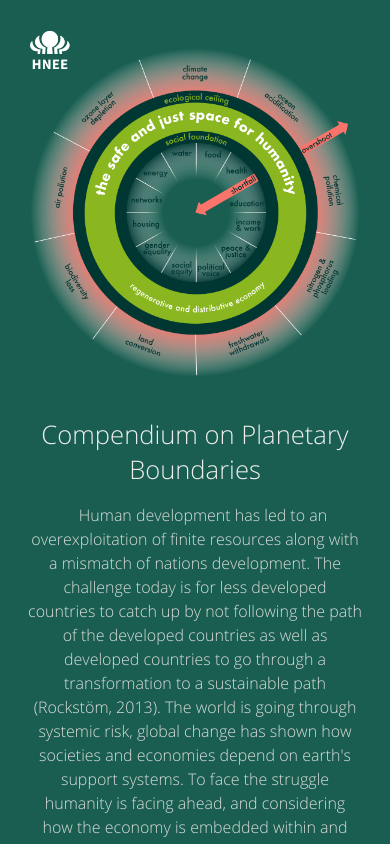
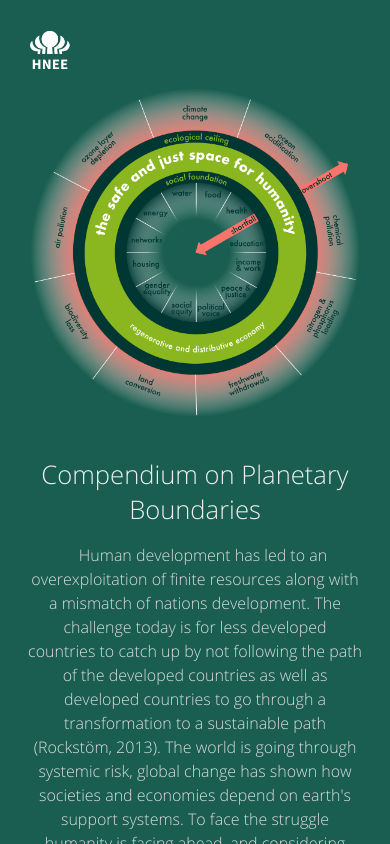
Before and after one commit to alexovits/hnee-gcm-compendium, a Next.js app: page / in a window 390 px wide. Shown: the top 844 px of the page. Built offline with nearby package versions, Linux system fonts and the light colour scheme.

Commit message:
Adjust title image marginTop

```diff
--- a/styles/Home.module.css
+++ b/styles/Home.module.css
@@ -441,7 +441,7 @@
   }
 
   #titleImage{
-    margin-top: 40px;
+    margin-top: 80px;
   }
 
   .card{
```
